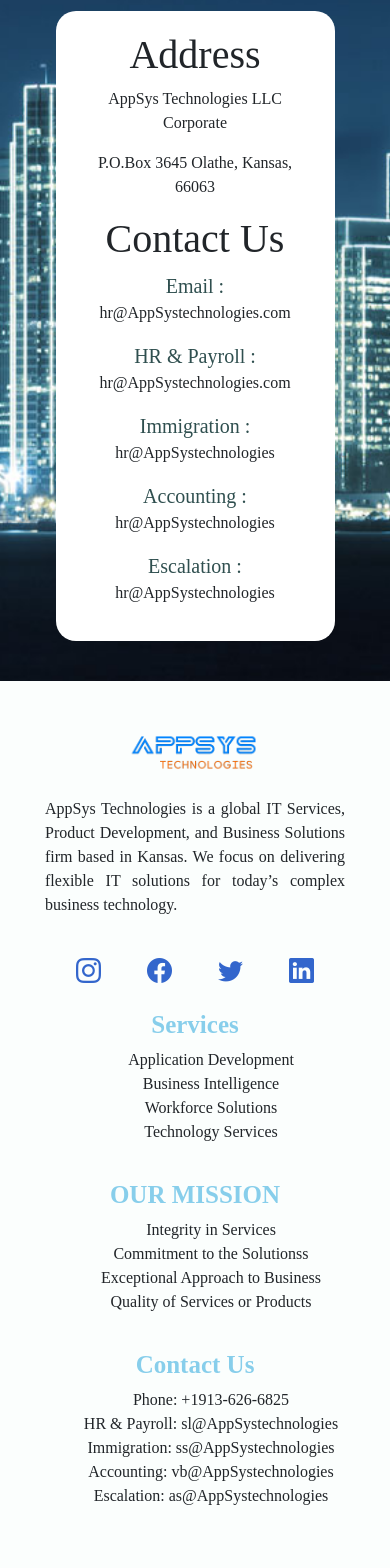
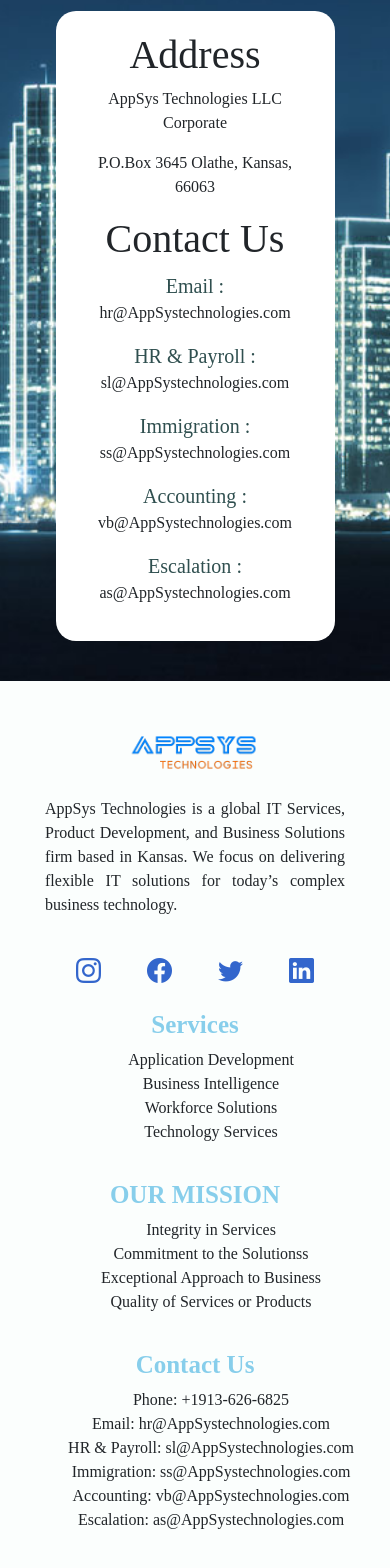
Before and after one commit to vinaydoddapaneni/appsys, a React (Create React App) app: page / in a window 390 px wide. Shown: the part 8696-10264 px from the top of the page. Built offline with nearby package versions, Linux system fonts and the light colour scheme.

Commit message:
updated the contact list and also I'm trying to fix mobile responsive in the Header

```diff
--- a/package.json
+++ b/package.json
@@ -6,6 +6,7 @@
     "@testing-library/jest-dom": "^5.11.4",
     "@testing-library/react": "^11.1.0",
     "@testing-library/user-event": "^12.1.10",
+    "jquery": "^3.6.0",
     "react": "^17.0.2",
     "react-bootstrap": "^1.6.1",
     "react-dom": "^17.0.2",
--- a/public/index.html
+++ b/public/index.html
@@ -41,7 +41,7 @@
 <body>
   <noscript>You need to enable JavaScript to run this app.</noscript>
   <div id="root"></div>
-  <script type="text/javascript" src="index.js"></script>
+  <!-- <script type="text/javascript" src="%PUBLIC_URL%/index.js"></script> -->
 </body>
 
 </html>
--- a/src/App.js
+++ b/src/App.js
@@ -6,6 +6,7 @@
     <div className="App">
       <Router>
         <Switch>
+
           <Route to="/" component={Home} />
         </Switch>
       </Router>
--- a/src/Component/Home.js
+++ b/src/Component/Home.js
@@ -1,9 +1,11 @@
 import React from 'react';
 import Careers from './SubComponents/Careers/Careers';
 import Clients from './SubComponents/Clients';
+import { Contact } from './SubComponents/ContactList';
 import Header from './SubComponents/Header/Header';
 
 class Home extends React.Component {
+
     render() {
         return (
             <>
@@ -222,11 +224,13 @@
                                     </div>
                                     <div className="address-container">
                                         <h1 className="address-heading"> Contact Us </h1>
-                                        <p className="address-para"><span className="contact-us-subheading">Email : </span>hr@AppSystechnologies.com</p>
-                                        <p className="address-para"><span className="contact-us-subheading">HR &amp; Payroll : </span>hr@AppSystechnologies.com</p>
-                                        <p className="address-para"><span className="contact-us-subheading">Immigration : </span>hr@AppSystechnologies</p>
-                                        <p className="address-para"><span className="contact-us-subheading">Accounting : </span>hr@AppSystechnologies</p>
-                                        <p className="address-para"><span className="contact-us-subheading">Escalation : </span>hr@AppSystechnologies</p>
+                                        {Contact.map(conList => {
+                                            return (
+                                                <p className="address-para">
+                                                    <span className="contact-us-subheading">{conList.label} : </span>{conList.email}@AppSystechnologies.com
+                                                </p>
+                                            )
+                                        })}
                                     </div>
                                 </div>
                             </div>
@@ -275,16 +279,14 @@
                                 <h1 className="footer-section-heading">Contact Us</h1>
                                 <ul className="footer-list-items">
                                     <li className="footer-list-item">Phone: +1913-626-6825</li>
-                                    <li className="footer-list-item">HR &amp; Payroll: sl@AppSystechnologies</li>
-                                    <li className="footer-list-item">Immigration: ss@AppSystechnologies</li>
-                                    <li className="footer-list-item">Accounting: vb@AppSystechnologies</li>
-                                    <li className="footer-list-item">Escalation: as@AppSystechnologies</li>
+                                    {Contact.map(cList => {
+                                        return <li className="footer-list-item">{cList.label}: {cList.email}@AppSystechnologies.com</li>
+                                    })}
                                 </ul>
                             </div>
                         </footer>
                     </main>
                 </div>
-
             </>
         )
     }
--- /dev/null
+++ b/src/Component/SubComponents/ContactList.js
@@ -0,0 +1,7 @@
+export const Contact = [
+    { email: "hr", label: "Email" },
+    { email: "sl", label: "HR & Payroll" },
+    { email: "ss", label: "Immigration" },
+    { email: "vb", label: "Accounting" },
+    { email: "as", label: "Escalation" }
+]
--- a/src/Component/SubComponents/Header/Header.js
+++ b/src/Component/SubComponents/Header/Header.js
@@ -2,17 +2,15 @@
 import { nav } from './NavList';
 import { Link } from 'react-router-dom'
 
+
 class Header extends React.Component {
-    componentDidMount(){
-        var script = document.createElement('script');
-        script.src = "assets/index.js";
-        document.getElementsByTagName('head')[0].appendChild(script);
-    }
+
     render() {
+
         return (
             <div>
                 <header className="header-container" id="headerContainerEle">
-                    {/*nav container*/}
+                    {/* nav container */}
                     <nav className="nav-container">
                         {/* Logo container */}
                         <div className="logo-container">
```
Also changed, not shown: 1 other file (tests, documents, lock files or other folders).
